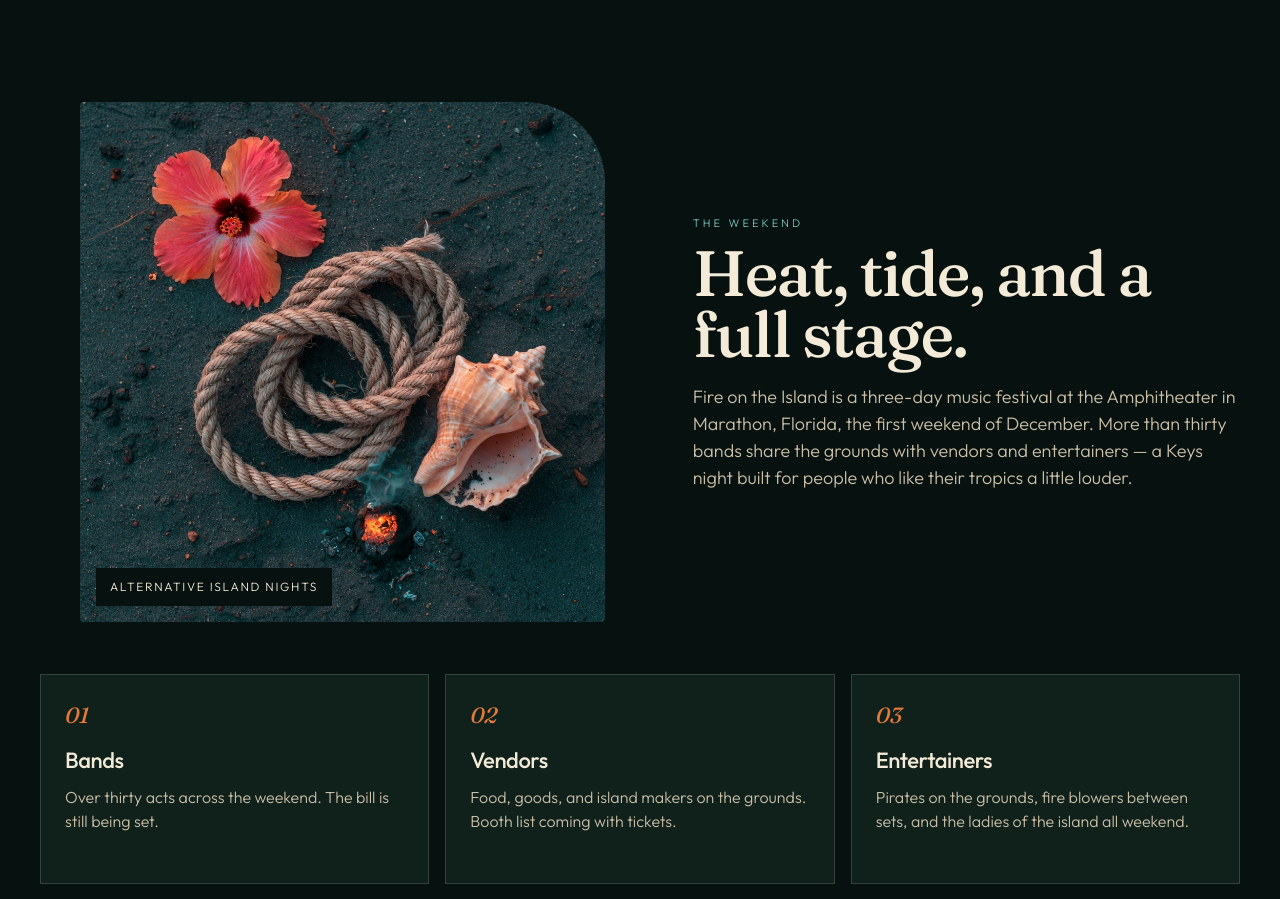
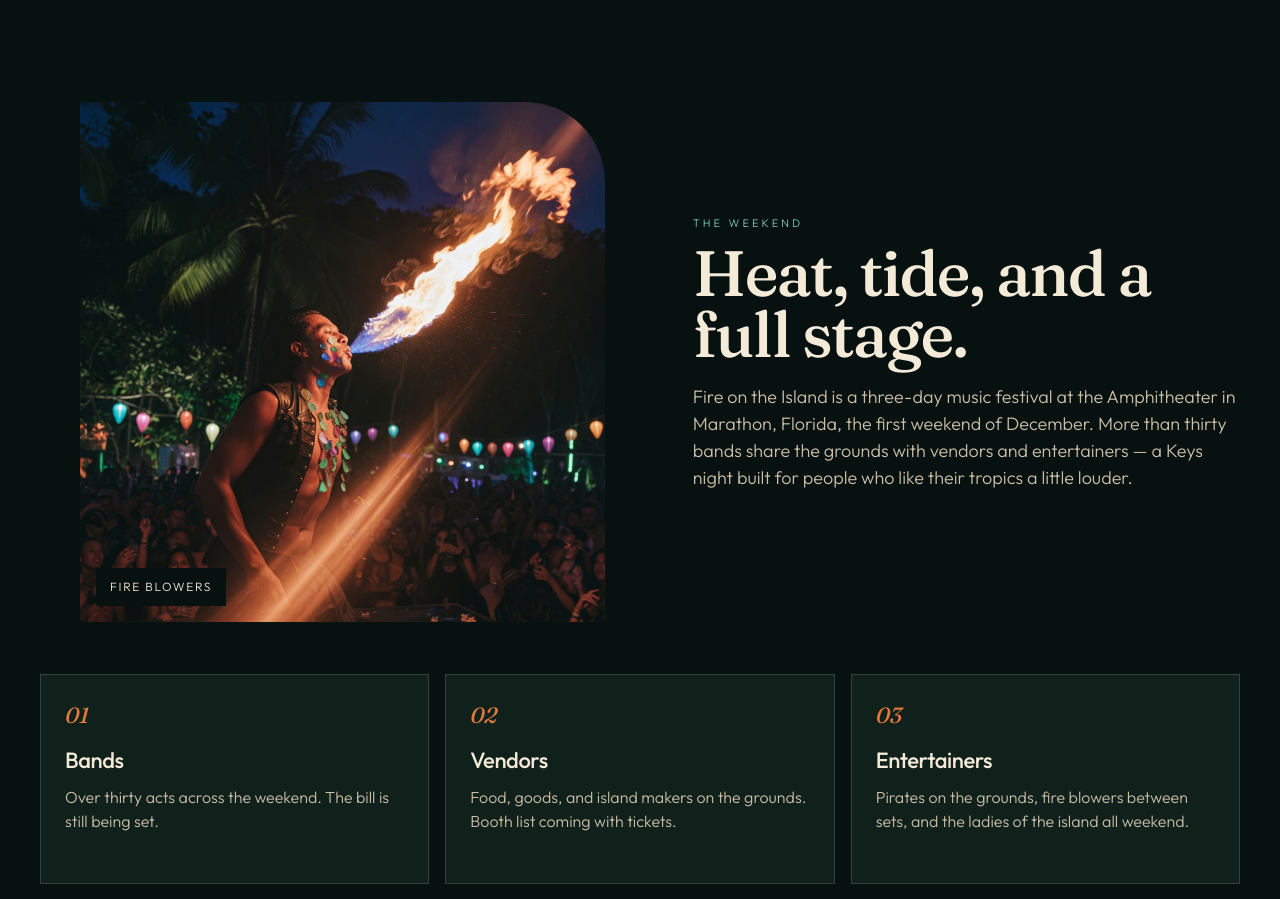
Before and after one commit to cyborgambitions/fire-on-the-island, a website: page index.html in a window 1280 px wide. Shown: the part 938-1837 px from the top of the page. Drawn offline with Linux system fonts and the light colour scheme.

Commit message:
Use jpg4 as the photo under the December dates

```diff
--- a/index.html
+++ b/index.html
@@ -460,8 +460,8 @@
     <section id="weekend">
       <div class="split">
         <figure class="frame">
-          <img src="assets/palms.jpg" alt="Palm fronds and warm night lights" />
-          <figcaption>Alternative island nights</figcaption>
+          <img src="assets/jpg4.jpg" alt="A fire blower performing at night" />
+          <figcaption>Fire blowers</figcaption>
         </figure>
         <div>
           <p class="section-kicker">The weekend</p>
```
Also changed, not shown: assets/jpg4.jpg (added).
